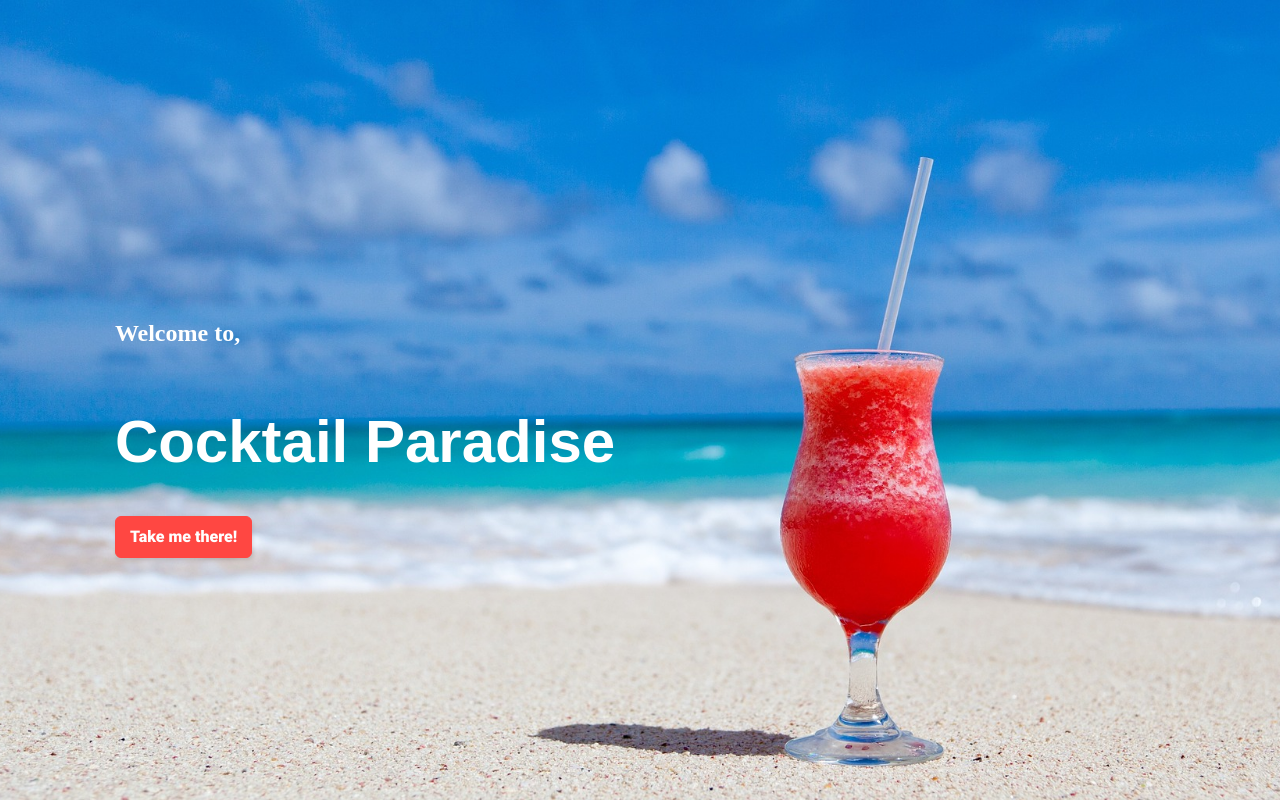
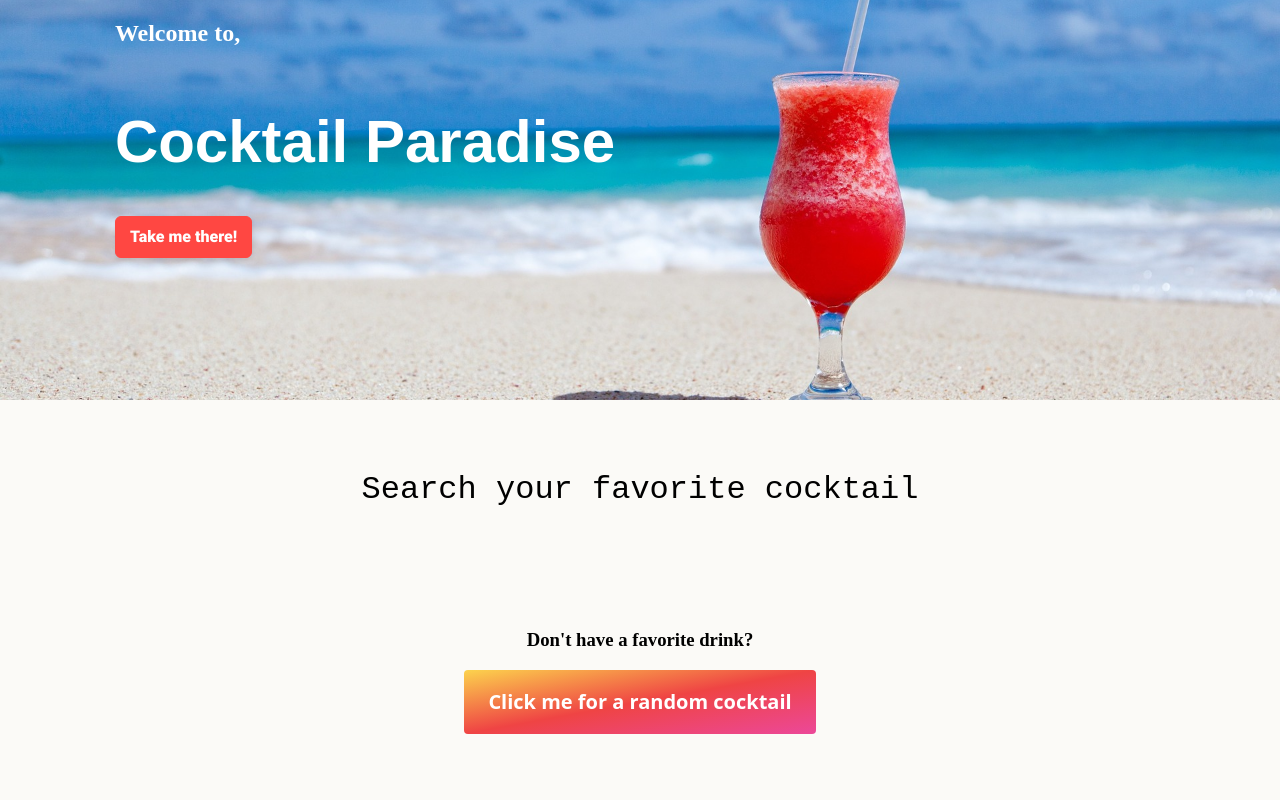
Before and after one commit to kbrandt123/Cocktail-Menu, a React (Create React App) app: page / in a window 1280 px wide. Shown: the top 800 px of the page. Built offline with nearby package versions, Linux system fonts and the light colour scheme.

Commit message:
added styles and random generator button

```diff
--- a/src/App.css
+++ b/src/App.css
@@ -5,8 +5,8 @@ body {
 
 .image-div {
   display: flex;
-  height: 1000px; /*820px for mac*/
-  width: 100%;
+  width: auto;
+  height: auto;
   flex-direction: column;
   justify-content: center;
   align-items: flex-start;
--- a/src/components/SearchBar.css
+++ b/src/components/SearchBar.css
@@ -35,22 +35,20 @@
   flex-direction: column;
   width: 100%;
   height: 40%;
+  justify-content: space-between;
 }
 
-.btn-container {
+/* .btn-container {
   display: flex;
   align-items: center;
   justify-content: flex-end;
   width: 100%;
-}
+} */
 
 .btn-header {
   display: flex;
-  justify-content: center;
   align-items: center;
   flex-direction: column;
-  height: 100%;
-  margin-right: 50px;
 }
 h3 {
   text-align: end;
@@ -184,7 +182,7 @@ ul:hover {
   text-align: center;
 }
 
-.search-header {
+/* .search-header {
   display: flex;
   flex-direction: column;
   align-items: center;
@@ -192,7 +190,7 @@ ul:hover {
   height: 100px;
   margin-top: 20px;
   width: 100%;
-}
+} */
 
 .heading-5 {
   margin-left: 40px;
```
